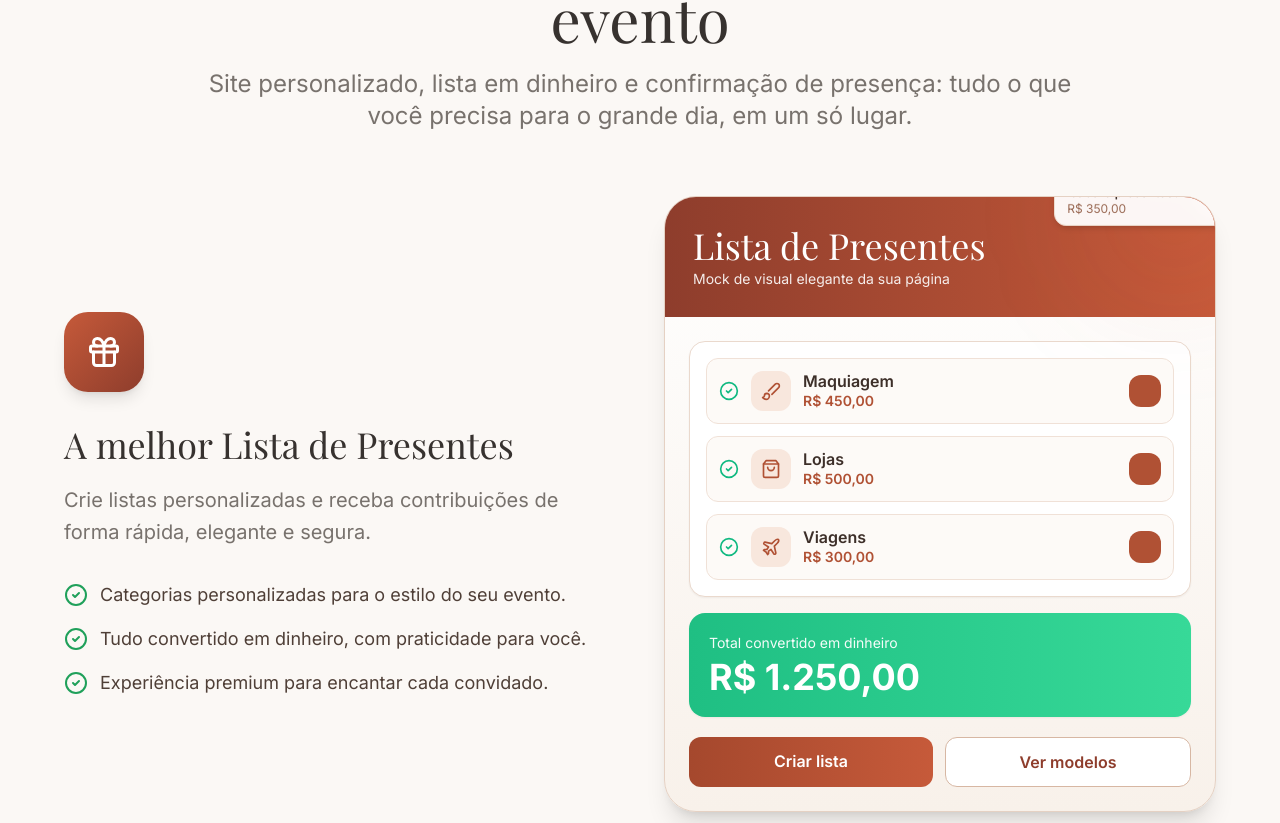
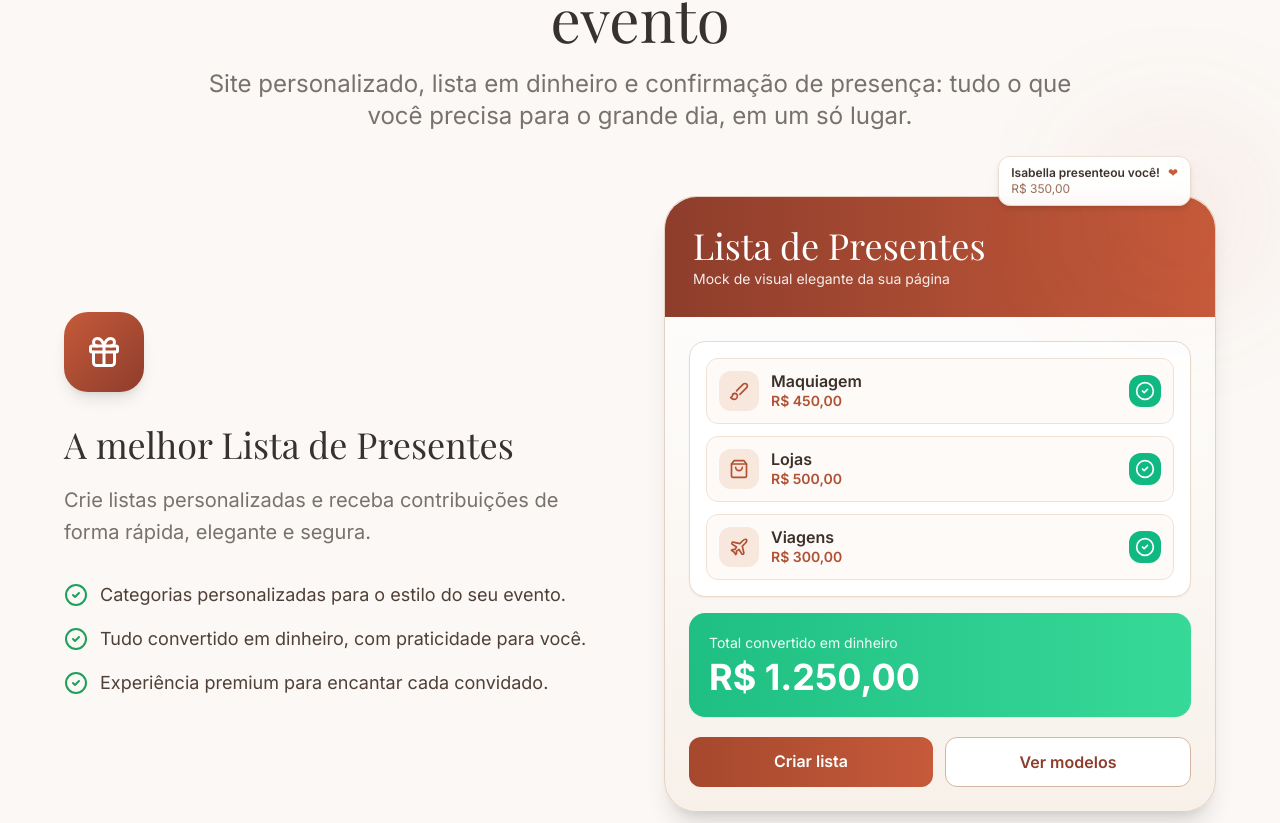
Before and after one commit to lumieconvites-netizen/lumie-presentes, a Next.js app: page / in a window 1280 px wide. Shown: the part 1557-2380 px from the top of the page. Built offline with nearby package versions, Linux system fonts and the light colour scheme; no server answers.

Commit message:
tweak: move floating note fully outside mock and swap right squares to checks

```diff
--- a/app/page.tsx
+++ b/app/page.tsx
@@ -211,8 +211,8 @@ export default function HomePage() {
               </div>
             </div>
 
-            <div className="relative mock-tilt rounded-[2rem] border border-[#e5d1c3] bg-gradient-to-b from-white to-[#f8f1ea] shadow-xl overflow-hidden">
-              <div className="absolute -top-5 -right-8 z-30 rounded-xl bg-white/95 backdrop-blur px-3 py-2 border border-[#ecdccf] shadow-md text-xs note-chip-float">
+            <div className="relative mock-tilt rounded-[2rem] border border-[#e5d1c3] bg-gradient-to-b from-white to-[#f8f1ea] shadow-xl overflow-visible">
+              <div className="absolute -top-10 right-6 z-40 rounded-xl bg-white/95 backdrop-blur px-3 py-2 border border-[#ecdccf] shadow-md text-xs note-chip-float">
                 <div className="flex items-center gap-2">
                   <p className="font-semibold text-[#3d2f29]">{showcaseReceived.name} presenteou você!</p>
                   <span className="text-[#c65a3a]">❤</span>
@@ -220,6 +220,7 @@ export default function HomePage() {
                 <p className="text-[#9a6a55]">{showcaseReceived.value}</p>
               </div>
               <div className="absolute -top-16 -right-10 h-40 w-40 rounded-full bg-[#c65a3a]/10 blur-3xl" />
+              <div className="rounded-[2rem] overflow-hidden">
               <div className="bg-gradient-to-r from-[#8e3d2c] to-[#c65a3a] text-white px-7 py-7">
                 <h4 className="font-display text-4xl">Lista de Presentes</h4>
                 <p className="text-sm text-white/90 mt-1">Mock de visual elegante da sua página</p>
@@ -234,7 +235,6 @@ export default function HomePage() {
                       style={{ animationDelay: `${index * 120}ms` }}
                     >
                     <div className="flex items-center gap-3">
-                        <CheckCircle2 className="w-5 h-5 text-emerald-500" />
                         <div className="h-10 w-10 rounded-xl bg-[#f8e7dd] text-[#b05134] inline-flex items-center justify-center">
                           {item.icon === 'makeup' && <Brush className="w-5 h-5" />}
                           {item.icon === 'store' && <ShoppingBag className="w-5 h-5" />}
@@ -245,7 +245,9 @@ export default function HomePage() {
                           <p className="text-[#b05134] text-sm font-semibold">{item.value}</p>
                         </div>
                     </div>
-                      <div className="h-8 w-8 rounded-lg bg-[#b05134]" />
+                      <div className="h-8 w-8 rounded-lg bg-emerald-500 text-white inline-flex items-center justify-center">
+                        <CheckCircle2 className="w-5 h-5" />
+                      </div>
                   </div>
                 ))}
                 </div>
@@ -263,6 +265,7 @@ export default function HomePage() {
                     Ver modelos
                   </Link>
                 </div>
+              </div>
               </div>
             </div>
           </div>
```
